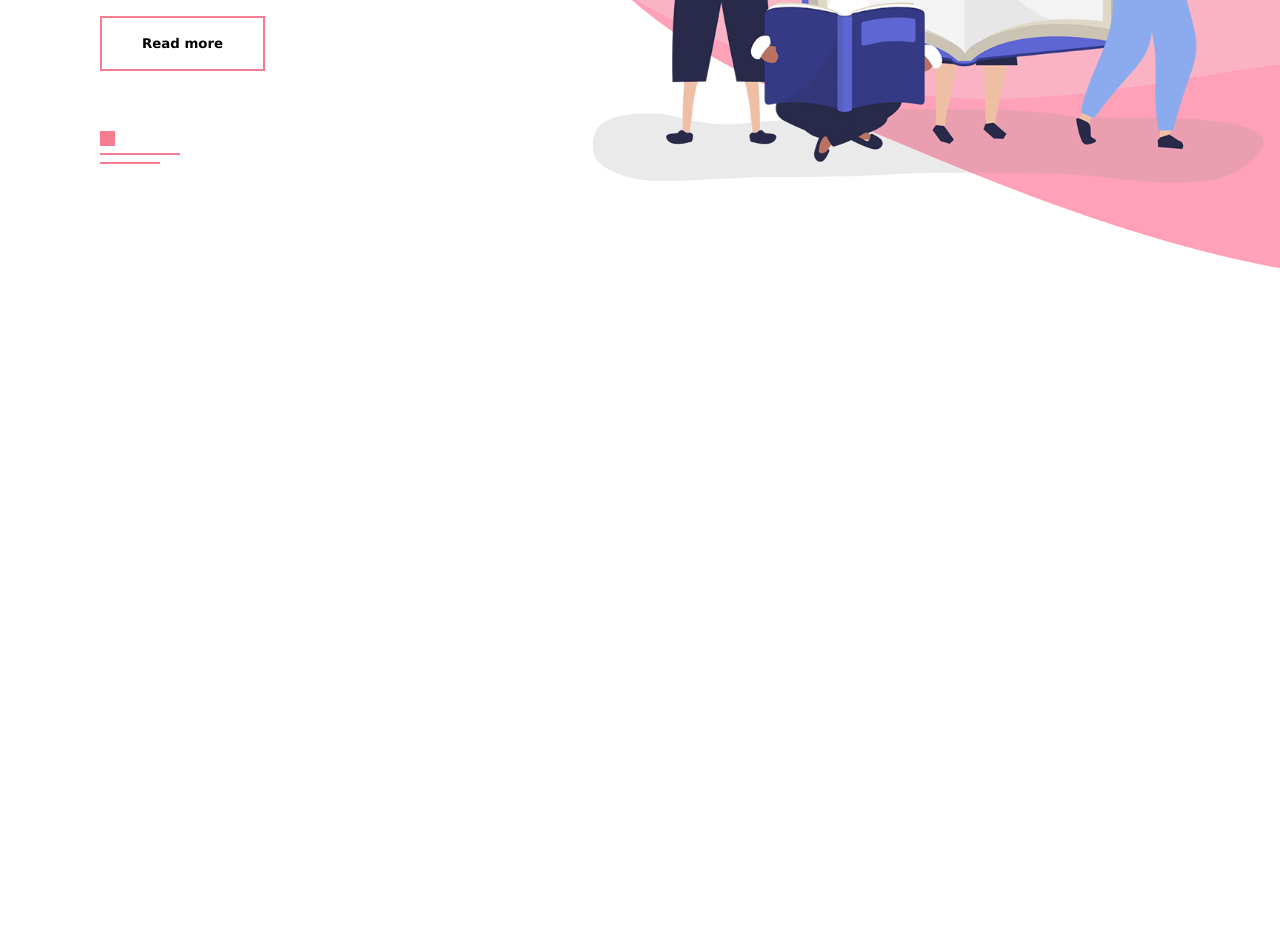
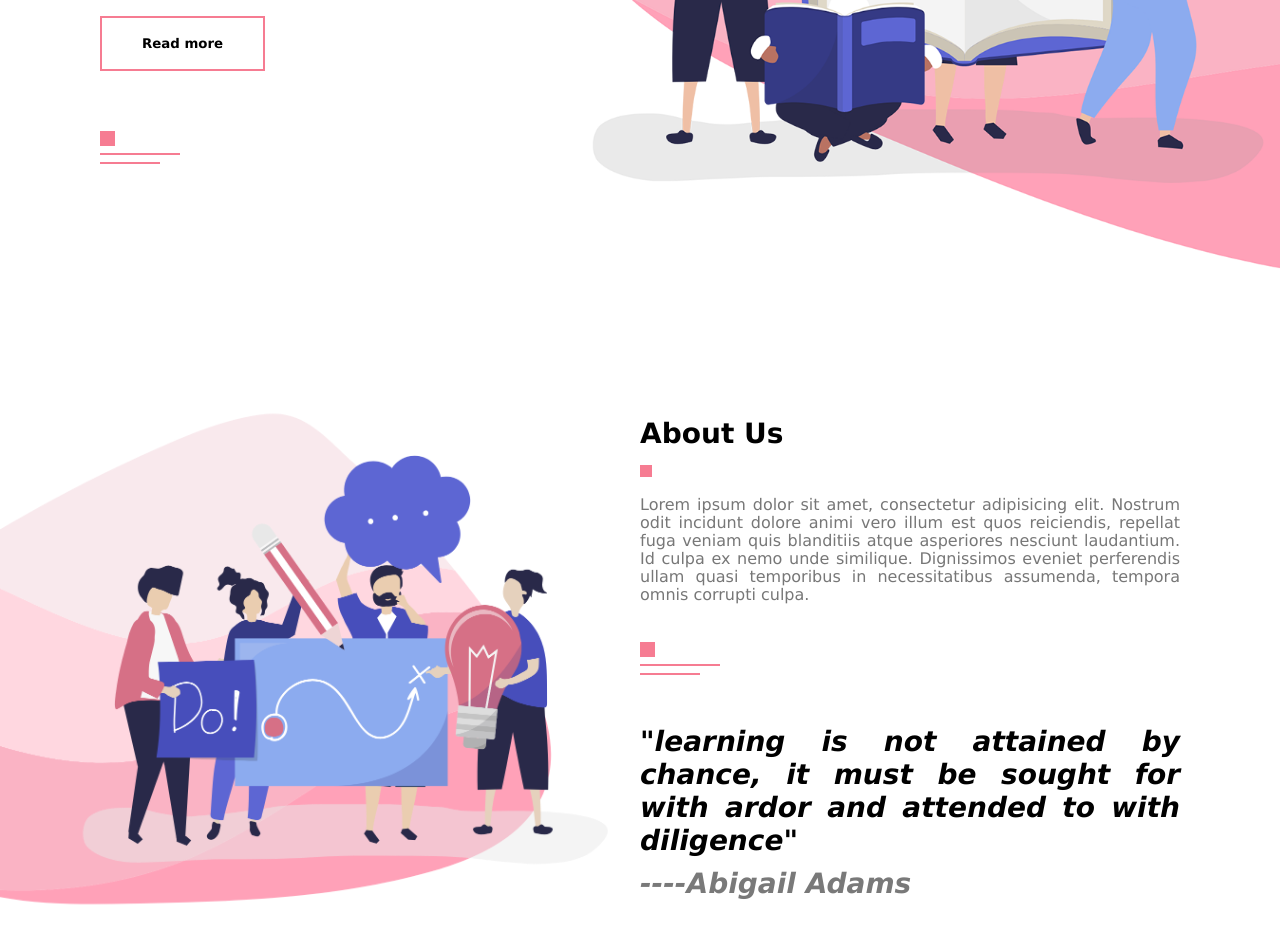
Before and after one commit to tahmimhridoy/html-css-project, a plain HTML site: page index.html in a window 1280 px wide. Shown: the part 500-1444 px from the top of the page. Before the commit the page ends 800 px from the top, so only its background shows below. Drawn offline with Linux system fonts and the light colour scheme.

Commit message:
about section done

```diff
--- a/index.html
+++ b/index.html
@@ -13,9 +13,7 @@
             <img src="images/logo.png" class="logo" alt="">
             <div class="header-text">
                 <h1>The purpose is to <br> teach, bring learning to people.</h1>
-                <span class="square">
-
-                </span>
+                <span class="square"></span>
                 <p>Lorem, ipsum dolor sit amet consectetur adipisicing elit. Ea eveniet doloribus rem. Eligendi accusamus aliquid laborum incidunt sint culpa est? Laborum neque quia dolores perspiciatis culpa ut, similique optio quidem?</p>
                 <button class="common-btn">Read more</button>
                 <div class="line">
@@ -38,6 +36,43 @@
     </nav>
     <img src="images/menu.png" id="menuBtn" alt="">
 
+<!-- about -->
+    <section id="about">
+        <div class="about-left-col">
+            <img src="images/about.png" alt="">
+        </div>
+        <div class="about-right-col">
+            <div class="about-text">
+                <h1>About Us</h1>
+                <span class="square"></span>
+                <p>Lorem ipsum dolor sit amet, consectetur adipisicing elit. Nostrum odit incidunt dolore animi vero illum est quos reiciendis, repellat fuga veniam quis blanditiis atque asperiores nesciunt laudantium. Id culpa ex nemo unde similique. Dignissimos eveniet perferendis ullam quasi temporibus in necessitatibus assumenda, tempora omnis corrupti culpa.</p><br><br>
+                <div class="line">
+                    <span class="line-1"></span><br>
+                    <span class="line-2"></span><br>
+                    <span class="line-3"></span>
+                </div>
+                <h2>"learning is not attained by chance, it must be sought for with ardor and attended to with diligence"</h2>
+                <h3>----Abigail Adams</h3>
+
+            </div>
+        </div>
+    </section>
+
+
+
+
+
+
+
+
+
+
+
+
+
+
+
+
     <script>
         var menuBtn = document.getElementById('menuBtn');
         var sideNav = document.getElementById('side-nav');
--- a/style.css
+++ b/style.css
@@ -95,3 +95,36 @@ nav ul li a{
     z-index: 2;
     cursor: pointer;
 }
+/* about */
+
+#about{
+    padding: 100px 0;
+    display: flex;
+    align-items: center;
+    flex-wrap: wrap;
+}
+.about-left-col{
+    flex-basis: 50%;
+}
+.about-left-col img{
+    width: 100%;
+}
+.about-right-col{
+    flex-basis: 50%;
+}
+.about-text{
+    max-width: 600px;
+    text-align: justify;
+    margin-right: 100px;
+    display: inline-block;
+}
+.about-text h2{
+    margin: 50px 0 10px;
+    font-size: 28px;
+    font-style: italic;
+}
+.about-text h3{
+    font-size: 28px;
+    font-style: italic;
+    color: #797979;
+}
```
